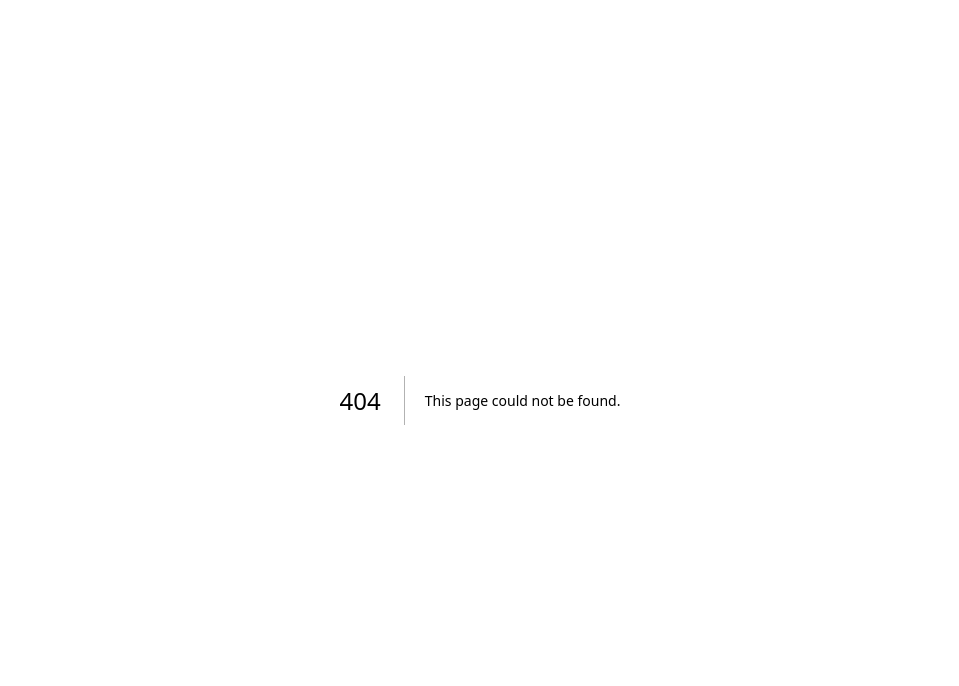
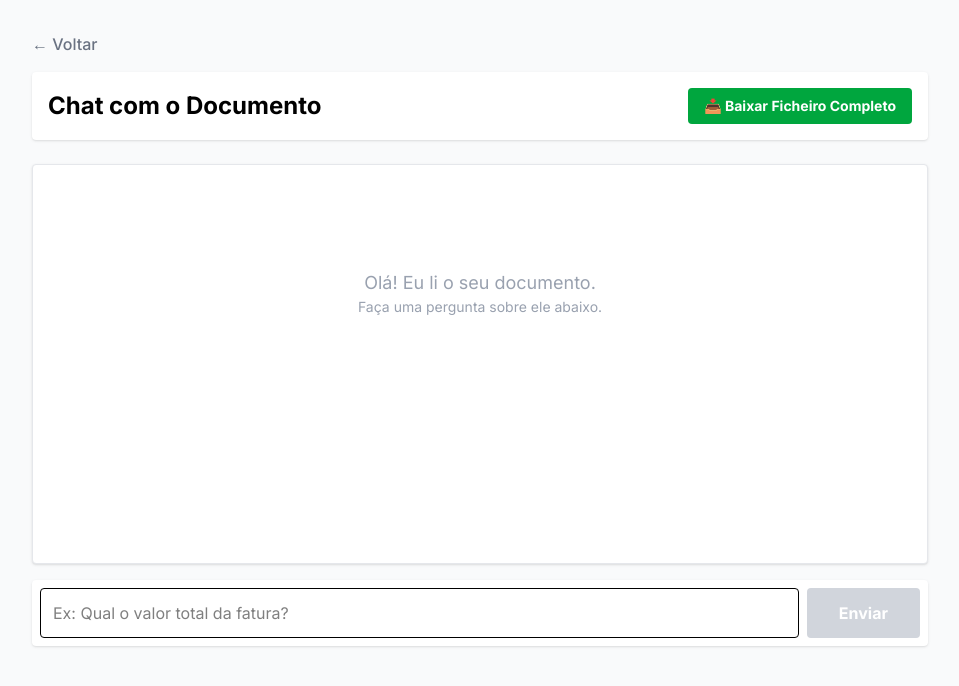
Before and after one commit to GabrielVScalese/paggo-ocr-case, a Next.js app in the folder frontend/: page /dashboard/1 in a window 1280 px wide. Before the commit this address had no page. Shown: the top 686 px of the page, without its empty margins (160-1119 px from the left). Built offline with nearby package versions, Linux system fonts and the light colour scheme.

Commit message:
feat: add dashboards

```diff
--- /dev/null
+++ b/frontend/app/dashboard/[id]/page.tsx
@@ -0,0 +1,121 @@
+"use client";
+
+import { useState } from "react";
+import api from "@/services/api";
+import { useParams, useRouter } from "next/navigation";
+
+export default function DocumentDetail() {
+  const { id } = useParams(); // Pega o ID da URL
+  const router = useRouter();
+
+  const [question, setQuestion] = useState("");
+  // Guarda o histórico do chat localmente
+  const [chatHistory, setChatHistory] = useState<{ q: string; a: string }[]>(
+    []
+  );
+  const [loadingAnswer, setLoadingAnswer] = useState(false);
+
+  // Função para fazer perguntas à IA
+  const handleAsk = async () => {
+    if (!question) return;
+    setLoadingAnswer(true);
+    try {
+      const res = await api.post(`/documents/${id}/query`, { question });
+
+      // Adiciona a pergunta e a resposta ao histórico visual
+      setChatHistory([...chatHistory, { q: question, a: res.data.answer }]);
+      setQuestion("");
+    } catch (error) {
+      alert("Erro ao comunicar com a Inteligência Artificial.");
+    } finally {
+      setLoadingAnswer(false);
+    }
+  };
+
+  // Função para baixar o ficheiro com o texto extraído
+  const handleDownload = async () => {
+    try {
+      const response = await api.get(`/documents/${id}/download`, {
+        responseType: "blob",
+      });
+      // Cria um link temporário para forçar o download no navegador
+      const url = window.URL.createObjectURL(new Blob([response.data]));
+      const link = document.createElement("a");
+      link.href = url;
+      link.setAttribute("download", "analise_paggo.txt");
+      document.body.appendChild(link);
+      link.click();
+      link.remove();
+    } catch (error) {
+      alert("Erro ao fazer download.");
+    }
+  };
+
+  return (
+    <div className="min-h-screen bg-gray-50 p-8 text-black">
+      <div className="max-w-4xl mx-auto">
+        <button
+          onClick={() => router.back()}
+          className="mb-4 text-gray-500 hover:text-black font-medium"
+        >
+          ← Voltar
+        </button>
+
+        <div className="flex justify-between items-center mb-6 bg-white p-4 rounded shadow">
+          <h1 className="text-2xl font-bold">Chat com o Documento</h1>
+          <button
+            onClick={handleDownload}
+            className="bg-green-600 text-white px-4 py-2 rounded hover:bg-green-700 font-bold text-sm"
+          >
+            📥 Baixar Ficheiro Completo
+          </button>
+        </div>
+
+        {/* Área de Chat */}
+        <div className="bg-white p-6 rounded shadow min-h-[400px] mb-4 flex flex-col gap-4 border border-gray-200">
+          {chatHistory.length === 0 && (
+            <div className="text-center mt-20 text-gray-400">
+              <p className="text-lg">Olá! Eu li o seu documento.</p>
+              <p className="text-sm">Faça uma pergunta sobre ele abaixo.</p>
+            </div>
+          )}
+
+          {chatHistory.map((chat, i) => (
+            <div key={i} className="flex flex-col gap-2">
+              {/* Pergunta do Utilizador */}
+              <div className="self-end max-w-[80%]">
+                <div className="bg-blue-600 text-white px-4 py-2 rounded-t-lg rounded-bl-lg shadow">
+                  {chat.q}
+                </div>
+              </div>
+              {/* Resposta da IA */}
+              <div className="self-start max-w-[80%]">
+                <div className="bg-gray-100 text-gray-800 px-4 py-2 rounded-t-lg rounded-br-lg shadow border">
+                  {chat.a}
+                </div>
+              </div>
+            </div>
+          ))}
+        </div>
+
+        {/* Campo de Input */}
+        <div className="flex gap-2 bg-white p-2 rounded shadow">
+          <input
+            className="flex-1 border p-3 rounded outline-none focus:border-blue-500"
+            placeholder="Ex: Qual o valor total da fatura?"
+            value={question}
+            onChange={(e) => setQuestion(e.target.value)}
+            onKeyDown={(e) => e.key === "Enter" && handleAsk()}
+          />
+          <button
+            onClick={handleAsk}
+            disabled={loadingAnswer || !question}
+            className="bg-blue-600 text-white px-8 rounded hover:bg-blue-700 disabled:bg-gray-300 font-bold transition-colors"
+          >
+            {loadingAnswer ? "Pensando..." : "Enviar"}
+          </button>
+        </div>
+      </div>
+    </div>
+  );
+}
--- /dev/null
+++ b/frontend/app/dashboard/page.tsx
@@ -0,0 +1,149 @@
+"use client";
+
+import { useEffect, useState } from "react";
+import api from "@/services/api";
+import { useAuth } from "@/context/AuthContext";
+import { useRouter } from "next/navigation";
+
+// Definimos o tipo de dado que vem do backend
+interface Document {
+  id: string;
+  filename: string;
+  createdAt: string;
+  llmSummary: string;
+}
+
+export default function Dashboard() {
+  const { isAuthenticated, logout, loading } = useAuth();
+  const router = useRouter();
+  const [documents, setDocuments] = useState<Document[]>([]);
+  const [file, setFile] = useState<File | null>(null);
+  const [uploading, setUploading] = useState(false);
+
+  // Proteção: Se não estiver logado, chuta para fora
+  useEffect(() => {
+    if (!loading && !isAuthenticated) {
+      router.push("/");
+    }
+  }, [loading, isAuthenticated, router]);
+
+  // Função para buscar lista de documentos
+  const fetchDocuments = async () => {
+    try {
+      const res = await api.get("/documents");
+      setDocuments(res.data);
+    } catch (error) {
+      console.error("Erro ao buscar documentos", error);
+    }
+  };
+
+  // Carrega documentos assim que entrar na página
+  useEffect(() => {
+    if (isAuthenticated) fetchDocuments();
+  }, [isAuthenticated]);
+
+  // Função de Upload
+  const handleUpload = async () => {
+    if (!file) return;
+    setUploading(true);
+
+    // Upload de arquivo requer FormData
+    const formData = new FormData();
+    formData.append("file", file);
+
+    try {
+      await api.post("/documents/upload", formData, {
+        headers: { "Content-Type": "multipart/form-data" },
+      });
+      alert("Documento enviado e processado!");
+      setFile(null);
+      fetchDocuments(); // Atualiza a lista na hora
+    } catch (error) {
+      alert("Erro no upload. Verifique o backend.");
+    } finally {
+      setUploading(false);
+    }
+  };
+
+  // Mostra "Carregando" enquanto verifica o login
+  if (loading || !isAuthenticated)
+    return <p className="text-center mt-10 text-black">A carregar...</p>;
+
+  return (
+    <div className="min-h-screen bg-gray-50 p-8 text-black">
+      <div className="max-w-4xl mx-auto">
+        <header className="flex justify-between items-center mb-8 border-b pb-4">
+          <h1 className="text-3xl font-bold text-gray-800">
+            Os Meus Documentos
+          </h1>
+          <button
+            onClick={logout}
+            className="text-red-500 hover:text-red-700 font-semibold border border-red-200 px-4 py-1 rounded"
+          >
+            Sair
+          </button>
+        </header>
+
+        {/* Área de Upload */}
+        <div className="bg-white p-6 rounded shadow mb-8">
+          <h2 className="text-xl font-semibold mb-4">Novo Upload</h2>
+          <div className="flex gap-4 items-center">
+            <input
+              type="file"
+              accept="image/*, application/pdf"
+              onChange={(e) => setFile(e.target.files?.[0] || null)}
+              className="border p-2 rounded w-full file:mr-4 file:py-2 file:px-4 file:rounded-full file:border-0 file:text-sm file:font-semibold file:bg-blue-50 file:text-blue-700 hover:file:bg-blue-100"
+            />
+            <button
+              onClick={handleUpload}
+              disabled={!file || uploading}
+              className="bg-blue-600 text-white px-6 py-2 rounded hover:bg-blue-700 disabled:bg-gray-400 font-bold whitespace-nowrap"
+            >
+              {uploading ? "A enviar..." : "Enviar"}
+            </button>
+          </div>
+        </div>
+
+        {/* Lista de Documentos */}
+        <div className="grid gap-4">
+          {documents.length === 0 && (
+            <p className="text-gray-500 text-center">
+              Nenhum documento enviado ainda.
+            </p>
+          )}
+
+          {documents.map((doc) => (
+            <div
+              key={doc.id}
+              className="bg-white p-5 rounded shadow border-l-4 border-blue-500 hover:shadow-lg transition-shadow"
+            >
+              <div className="flex justify-between items-start">
+                <div>
+                  <h3 className="font-bold text-lg text-gray-800">
+                    {doc.filename}
+                  </h3>
+                  <p className="text-gray-500 text-sm">
+                    Enviado a: {new Date(doc.createdAt).toLocaleDateString()} às{" "}
+                    {new Date(doc.createdAt).toLocaleTimeString()}
+                  </p>
+                </div>
+                <button
+                  onClick={() => router.push(`/dashboard/${doc.id}`)}
+                  className="text-white bg-blue-500 hover:bg-blue-600 px-3 py-1 rounded text-sm"
+                >
+                  Ver Detalhes & Chat
+                </button>
+              </div>
+              <div className="mt-3 bg-gray-50 p-3 rounded text-sm text-gray-700">
+                <strong>Resumo Inicial:</strong>{" "}
+                {doc.llmSummary
+                  ? doc.llmSummary.substring(0, 150) + "..."
+                  : "A processar..."}
+              </div>
+            </div>
+          ))}
+        </div>
+      </div>
+    </div>
+  );
+}
```
